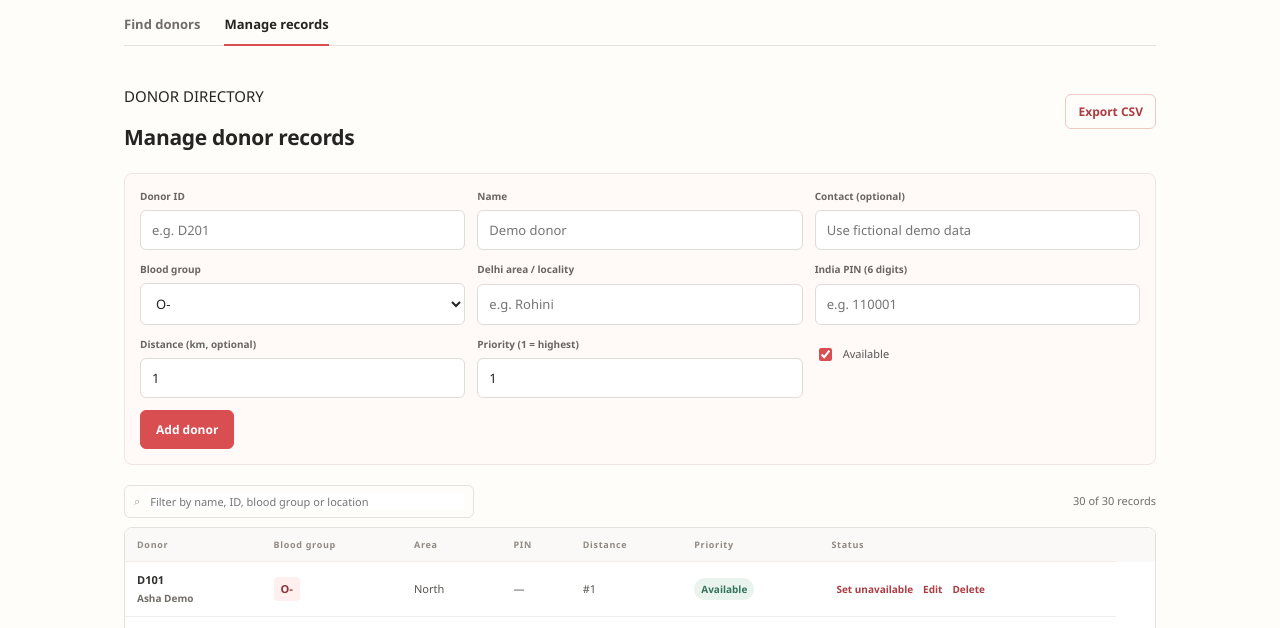
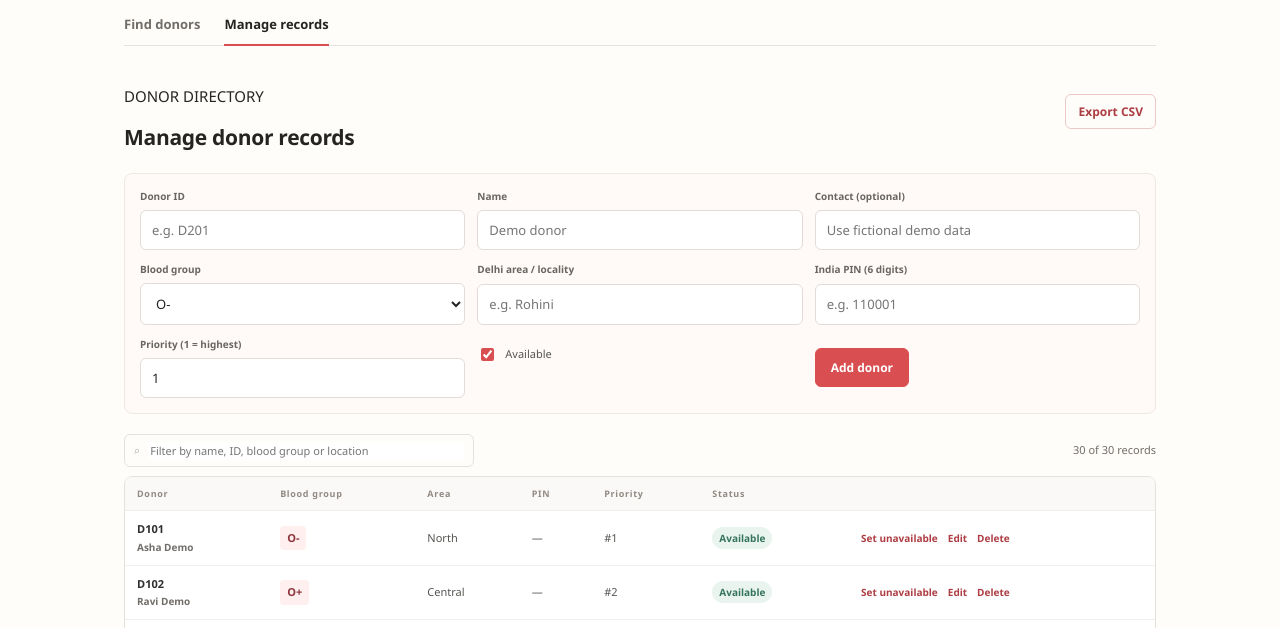
Before and after one commit to Jayesh1718/Blood-Donor-Finder-ADA, a website with bundled scripts: page index.html in a window 1280 px wide. Both pictures are taken after a click on the tab "Manage records". Shown: the part 167-795 px from the top of the page. Built offline with nearby package versions, Linux system fonts and the light colour scheme.

Commit message:
Automate PIN and area ranking

```diff
--- a/index.html
+++ b/index.html
@@ -24,7 +24,6 @@
         <label>Donors needed<input id="needed-count" type="number" min="1" max="10" value="2" required /></label>
         <label>Your area<input id="request-area" maxlength="50" placeholder="e.g. Rohini" /></label>
         <label>Your PIN<input id="request-pin" inputmode="numeric" pattern="[0-9]{6}" maxlength="6" placeholder="6-digit PIN" /></label>
-        <label>Rank by<select id="rank-by"><option value="location">PIN / area match first</option><option value="distance">Entered distance</option><option value="priority">Priority first</option><option value="id">Donor ID</option></select></label>
         <button class="primary-button" type="submit">Find matches <span aria-hidden="true">→</span></button>
       </form>
       <label class="check-row"><input id="diversify" type="checkbox" checked /> Prefer one donor per location when possible</label>
@@ -43,13 +42,12 @@
         <label>Blood group<select id="donor-group" required></select></label>
         <label>Delhi area / locality<input id="donor-location" placeholder="e.g. Rohini" required maxlength="50" /></label>
         <label>India PIN (6 digits)<input id="donor-pin" inputmode="numeric" pattern="[0-9]{6}" maxlength="6" placeholder="e.g. 110001" /></label>
-        <label>Distance (km, optional)<input id="donor-distance" type="number" min="0" step="0.1" value="1" required /></label>
         <label>Priority (1 = highest)<input id="donor-priority" type="number" min="1" max="100" value="1" required /></label>
         <label class="availability-field"><input id="donor-available" type="checkbox" checked /> Available</label>
         <div class="form-actions"><button class="primary-button" type="submit" id="save-donor">Add donor</button><button class="text-button hidden" type="button" id="cancel-edit">Cancel edit</button></div>
       </form>
       <div class="table-tools"><label class="search-box">⌕ <input id="record-filter" placeholder="Filter by name, ID, blood group or location" /></label><span id="record-count"></span></div>
-      <div class="table-wrap"><table><thead><tr><th>Donor</th><th>Blood group</th><th>Area</th><th>PIN</th><th>Distance</th><th>Priority</th><th>Status</th><th></th></tr></thead><tbody id="donor-rows"></tbody></table></div>
+      <div class="table-wrap"><table><thead><tr><th>Donor</th><th>Blood group</th><th>Area</th><th>PIN</th><th>Priority</th><th>Status</th><th></th></tr></thead><tbody id="donor-rows"></tbody></table></div>
       <p class="small-note">This demo saves records in this browser only. Use fictional data; do not enter real contact details.</p>
     </section>
 
```
